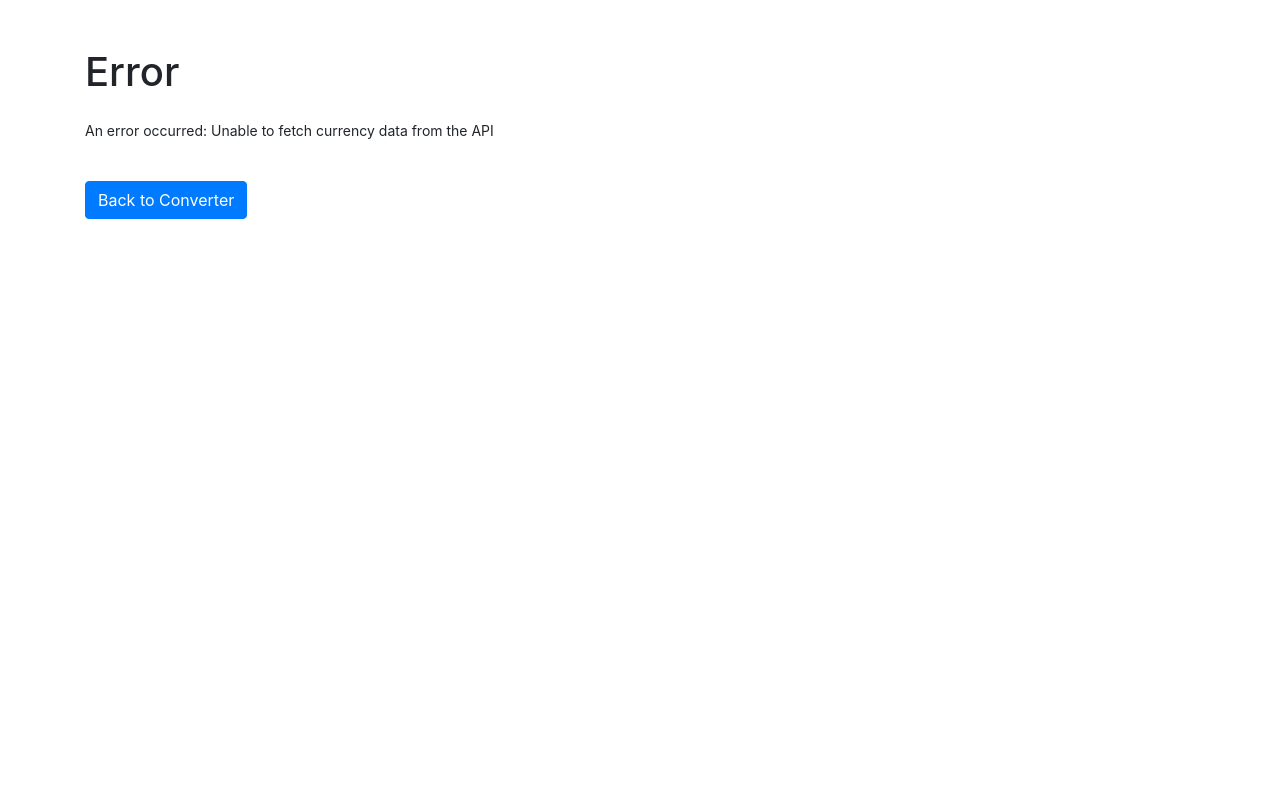
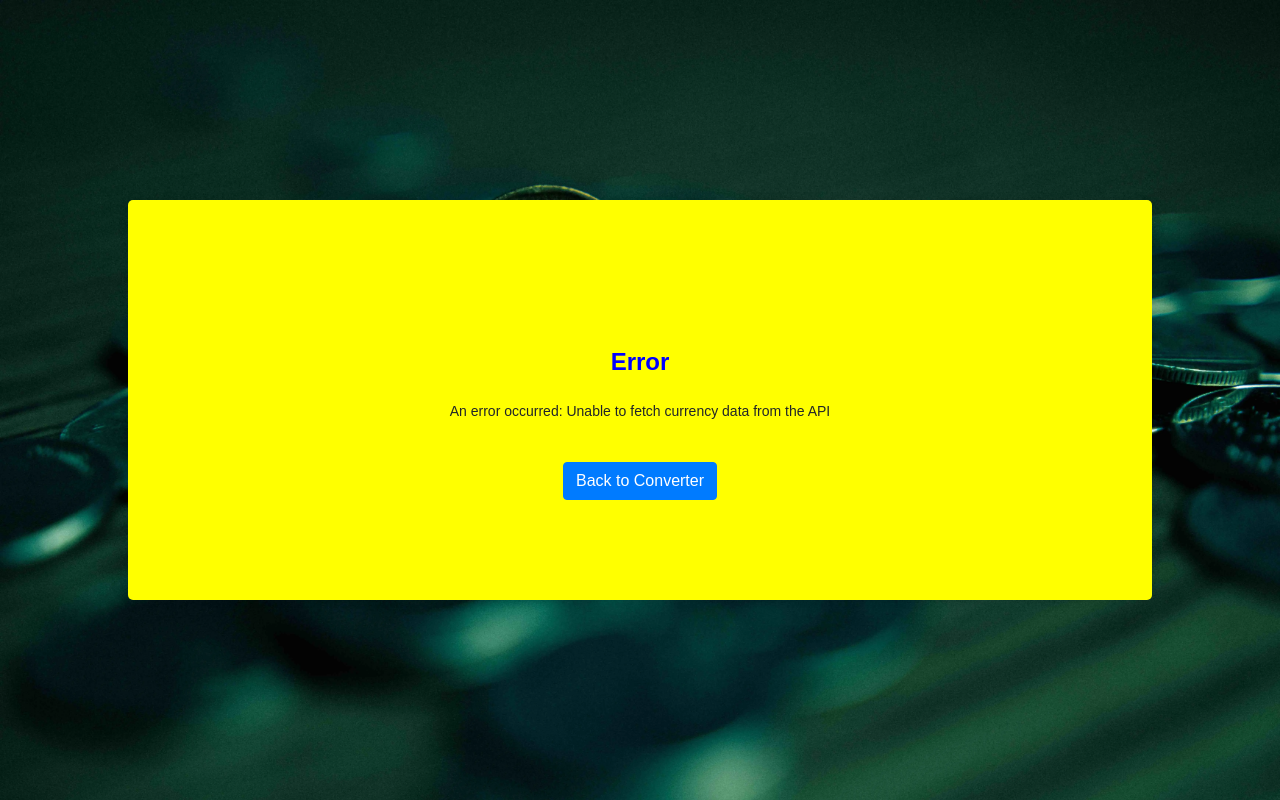
Before and after one commit to vhincekhay/CurrencyConverterApp, a Flask app: page / in a window 1280 px wide. Run offline with Flask 2, Linux system fonts and the light colour scheme; data that the repository does not hold is empty; some libraries are stand-ins or nearby versions.

Commit message:
Update error.html

```diff
--- a/templates/error.html
+++ b/templates/error.html
@@ -6,12 +6,47 @@
     <link rel="stylesheet" href="https://stackpath.bootstrapcdn.com/bootstrap/4.5.2/css/bootstrap.min.css">
     <link rel="stylesheet" href="{{ url_for('static', filename='styles.css') }}">
     <title>Error</title>
+    <style>
+        body {
+            background-image: url('bckgrnd.webp');
+            font-family: Arial, sans-serif;
+            text-align: center;
+            background-size: cover;
+            background-repeat: no-repeat;
+            background-attachment: fixed;
+        }
+
+        .rectangular-box-container {
+            display: flex;
+            justify-content: center;
+            align-items: center;
+            min-height: 100vh; /* Ensure the container takes at least the full viewport height */
+        }
+
+        .rectangular-box {
+            background-color: yellow;
+            width: 80%; /* Adjust the width as needed */
+            padding: 100px;
+            border-radius: 5px;
+            box-shadow: 0 0 10px rgba(0, 0, 0, 0.1);
+            text-align: center;
+        }
+
+        h1 {
+            color: blue;
+            font-size: 24px;
+            font-weight: bold;
+            margin-bottom: 10px;
+        }
+    </style>
 </head>
 <body>
-    <div class="container">
+    <div class="rectangular-box-container">
+        <div class="rectangular-box">
             <h1 class="mt-5">Error</h1>
             <p class="mt-4">{{ error_message }}</p>
             <a href="/" class="btn btn-primary mt-4">Back to Converter</a>
+        </div>
     </div>
 </body>
 </html>
```
